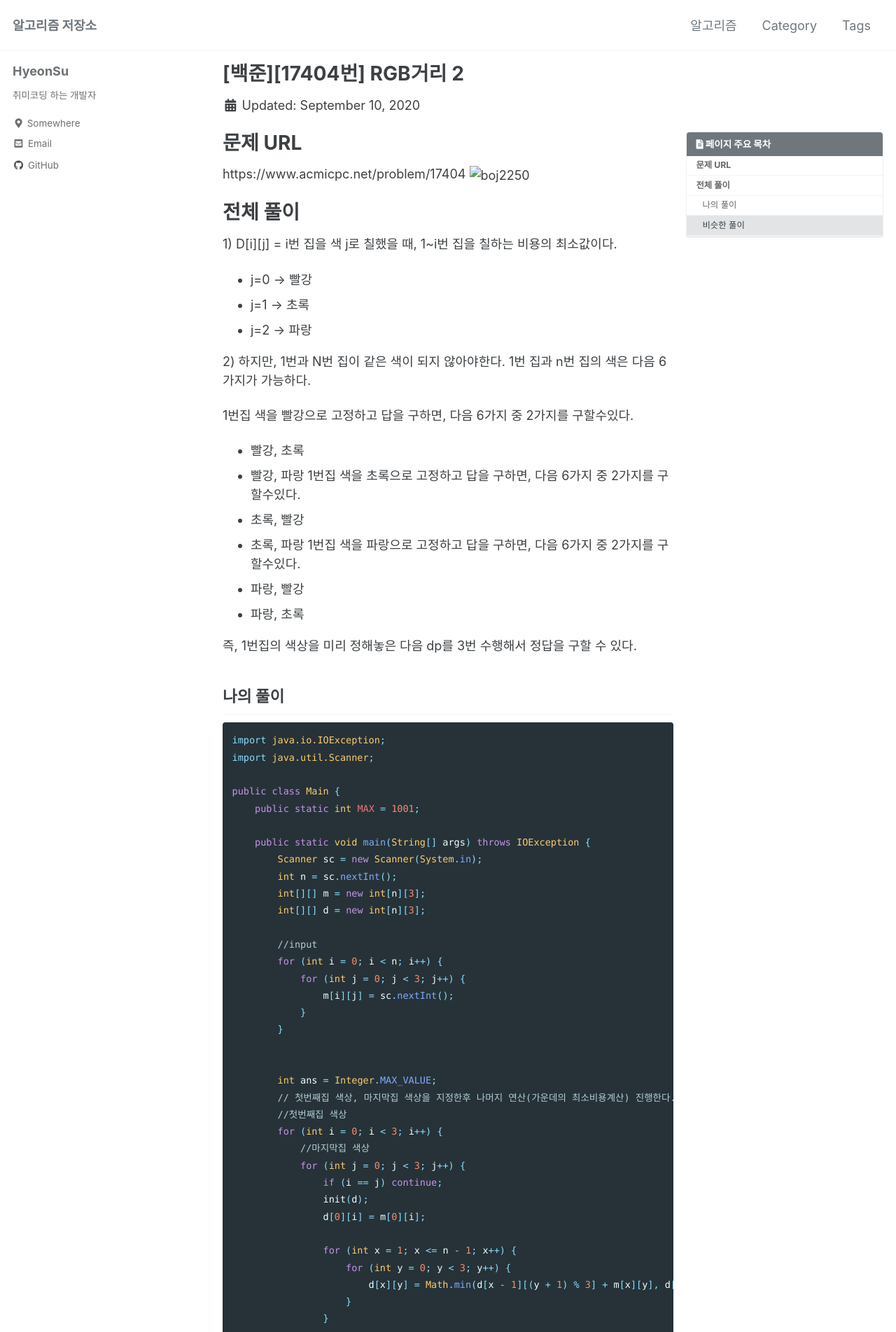
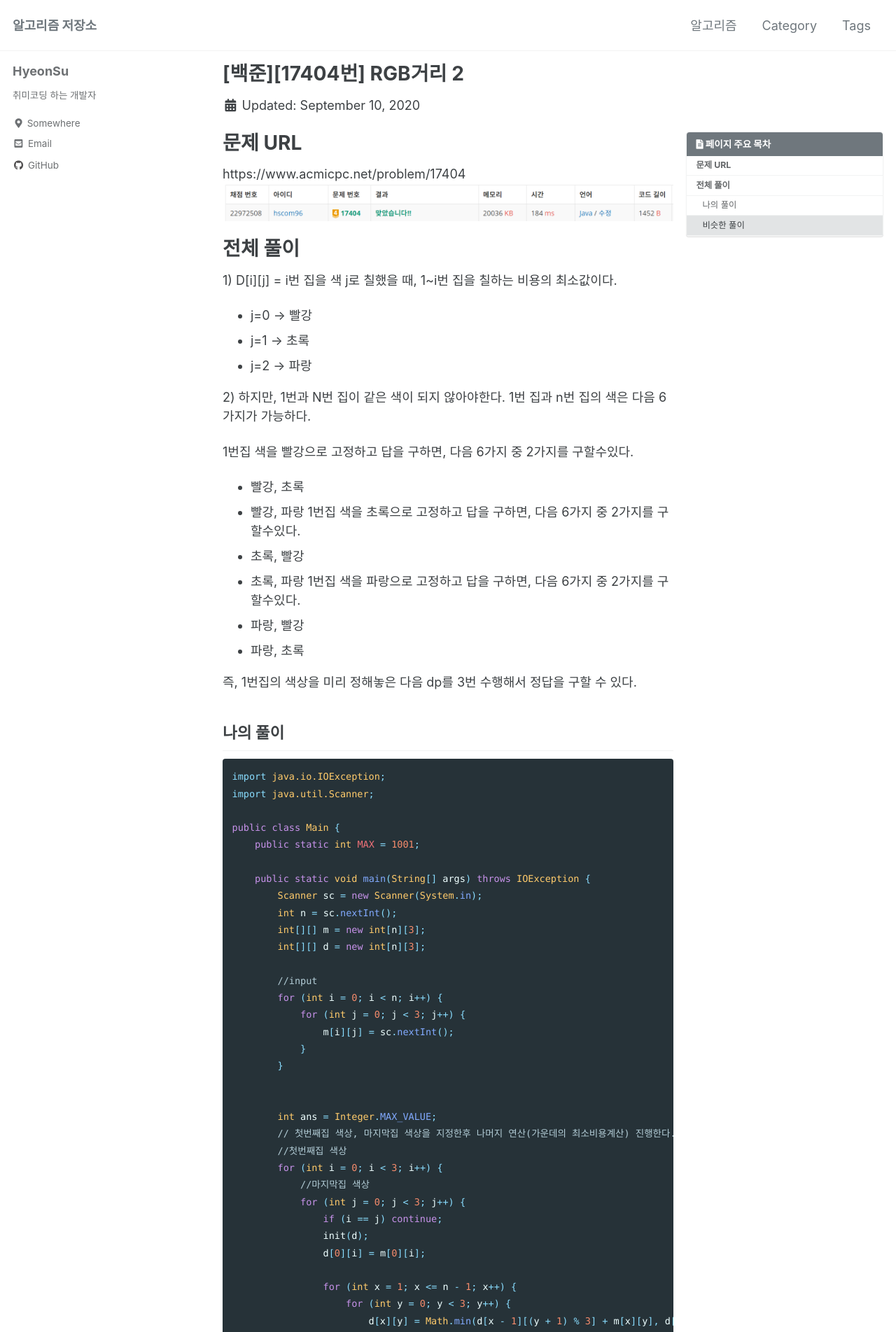
Before and after one commit to hscom96/hscom96.github.io, a Jekyll site: the page built from _posts/2020-09-10-boj17404.md, in a window 1280 px wide. Shown: the top 1903 px of the page at 70% size. Built offline with Jekyll 4.4.1, drawn with Linux system fonts in a browser that asks for light colours; cached includes are drawn as plain includes; comment, search, counter and statistics services are not loaded.

Commit message:
포스팅

```diff
--- a/_posts/2020-09-10-boj17404.md
+++ b/_posts/2020-09-10-boj17404.md
@@ -15,7 +15,7 @@ toc_label: "페이지 주요 목차"
 ---
 # 문제 URL
 https://www.acmicpc.net/problem/17404
-![boj2250](/images/2020/09/boj17404.png)
+![boj17404](/images/2020/10/boj17404.png)
 
 # 전체 풀이
 
```
Also changed, not shown: images/2020/10/boj17404.png (added).
